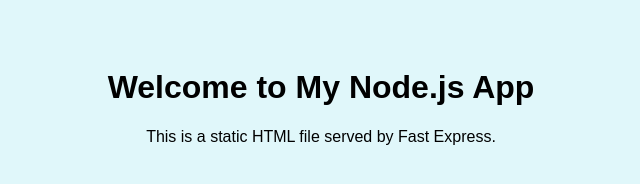
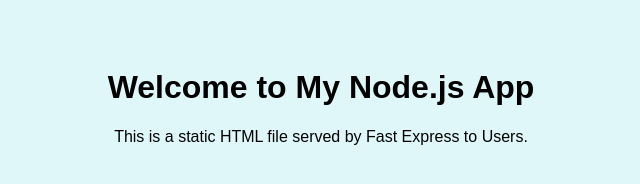
Before and after one commit to Sri-V-00/nodejs-demo-app, a website: page public/index.html in a window 1280 px wide. Shown: the whole page, without its empty margins (319-959 px from the left). Drawn offline with Linux system fonts and the light colour scheme.

Commit message:
Modified index.html

```diff
--- a/public/index.html
+++ b/public/index.html
@@ -6,6 +6,6 @@
 </head>
 <body>
   <h1>Welcome to My Node.js App</h1>
-  <p>This is a static HTML file served by Fast Express.</p>
+  <p>This is a static HTML file served by Fast Express to Users.</p>
 </body>
 </html>
```
